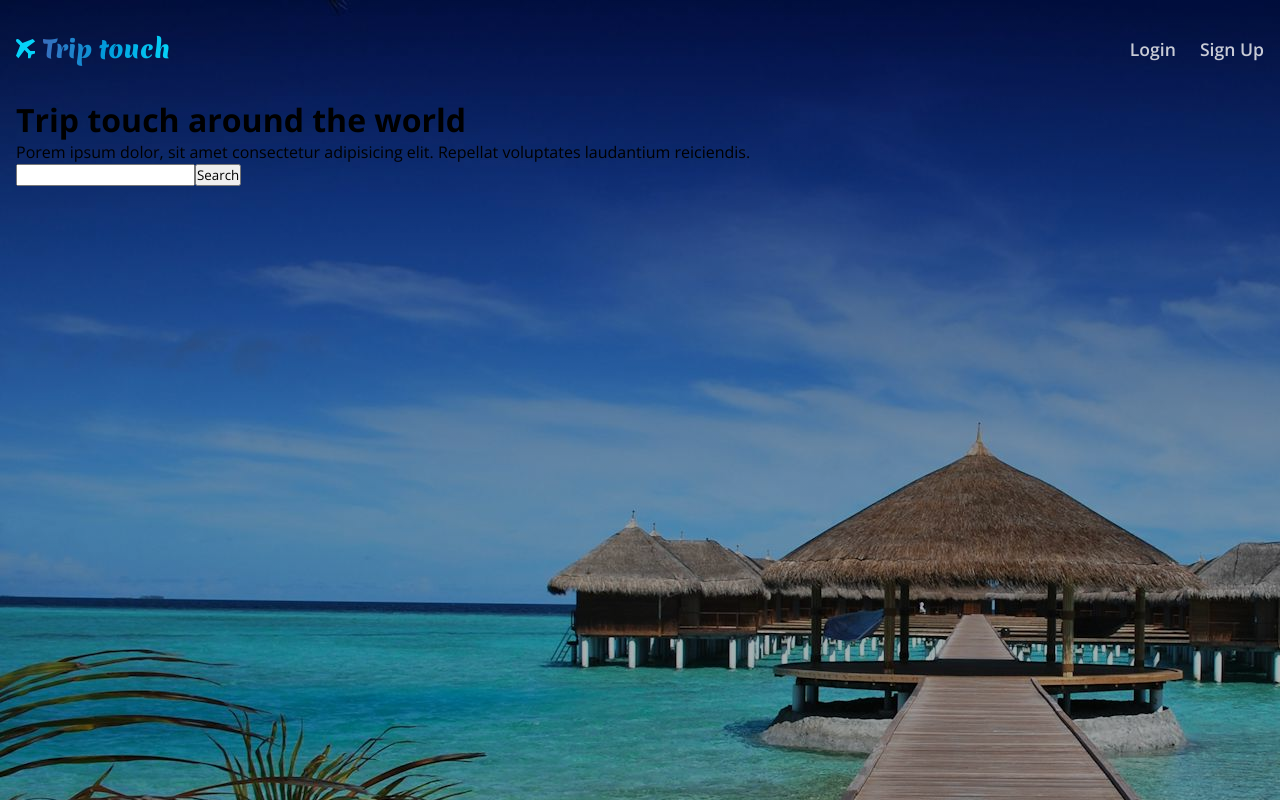
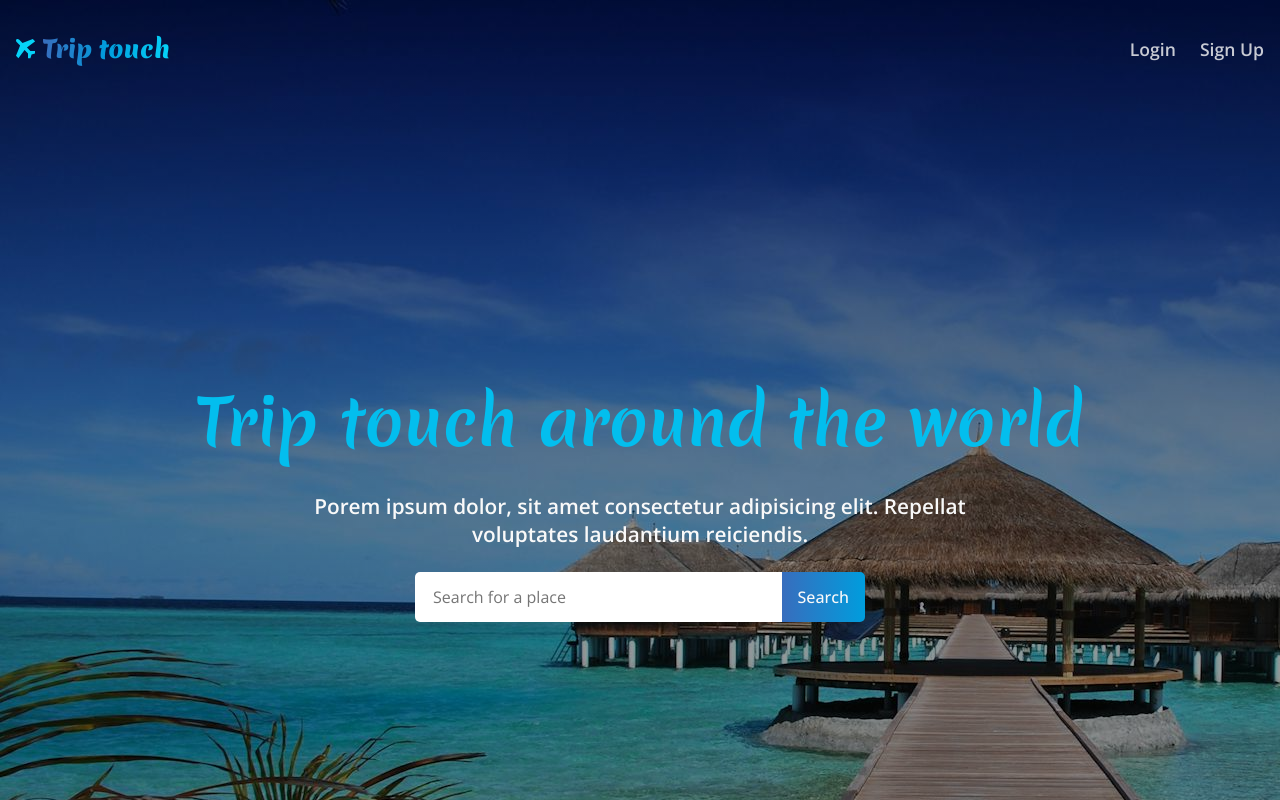
Before and after one commit to adrjmiranda/trip-touch, a React (Vite) app: page / in a window 1280 px wide. Shown: the top 800 px of the page. Built offline with nearby package versions, Linux system fonts and the light colour scheme.

Commit message:
chore: added header

```diff
--- a/src/components/header/index.tsx
+++ b/src/components/header/index.tsx
@@ -15,7 +15,7 @@ const Header: FunctionComponent = (): ReactNode => {
 		<Style.Container
 			style={{
 				backgroundImage:
-					'linear-gradient(rgba(0, 0, 0, 0.3), rgba(0, 0, 0, 0.3)), url(' +
+					'linear-gradient(rgba(0, 0, 0, 0.4), rgba(0, 0, 0, 0.4)), url(' +
 					MainBg +
 					')',
 			}}
@@ -29,7 +29,11 @@ const Header: FunctionComponent = (): ReactNode => {
 						voluptates laudantium reiciendis.
 					</p>
 					<form action='#'>
-						<input type='search' name='search' />
+						<input
+							type='search'
+							name='search'
+							placeholder='Search for a place'
+						/>
 						<button type='submit'>Search</button>
 					</form>
 				</Style.Content>
--- a/src/components/header/style.ts
+++ b/src/components/header/style.ts
@@ -1,8 +1,76 @@
 import styled from 'styled-components';
+
+// Keyframes
+import { toggleTextColor } from '../../style/Keyframes';
 
 export const Container = styled.div`
 	min-height: 100vh;
-
 `;
 
-export const Content = styled.div``;
+export const Content = styled.div`
+	height: 100vh;
+	display: flex;
+	justify-content: center;
+	align-items: center;
+	flex-direction: column;
+	text-align: center;
+	gap: 1.5rem;
+	color: ${(props) => props.theme.color.neutralWhite};
+
+	h1 {
+		font-family: ${(props) => props.theme.fontFamily.merienda};
+		font-size: 4rem;
+		animation: ${toggleTextColor} 10s infinite;
+	}
+
+	p {
+		font-size: 1.3rem;
+		font-weight: ${(props) => props.theme.fontWeight.fwMedium};
+		max-width: 720px;
+	}
+
+	form {
+		display: flex;
+		min-width: 450px;
+
+		input {
+			font-size: 1rem;
+			flex: 1;
+			border: ${(props) => props.theme.borderWidht.bwMedium} solid transparent;
+			outline: none;
+			padding: 0.5rem 1rem;
+			border-top-left-radius: ${(props) => props.theme.borderRadius.brMedium};
+			border-bottom-left-radius: ${(props) =>
+				props.theme.borderRadius.brMedium};
+
+			&::placeholder {
+				font-size: 1rem;
+			}
+
+			&:focus {
+				border-color: ${(props) => props.theme.color.royalBlue};
+			}
+		}
+
+		button {
+			border: none;
+			border-top-right-radius: ${(props) => props.theme.borderRadius.brMedium};
+			border-bottom-right-radius: ${(props) =>
+				props.theme.borderRadius.brMedium};
+			background-image: linear-gradient(
+				to right,
+				${(props) => props.theme.color.royalBlue},
+				${(props) => props.theme.color.deepOceanBlue}
+			);
+			color: inherit;
+			font-weight: ${(props) => props.theme.fontWeight.fwNormal};
+			height: 50px;
+			padding: 1rem;
+			display: flex;
+			justify-content: center;
+			align-items: center;
+			font-size: 1rem;
+			cursor: pointer;
+		}
+	}
+`;
--- a/src/style/Keyframes.ts
+++ b/src/style/Keyframes.ts
@@ -0,0 +1,24 @@
+import { keyframes } from 'styled-components';
+
+const colors = {
+	deepOceanBlue: '#009ddd',
+	skyBlue: '#05d3f8',
+};
+
+export const toggleTextColor = keyframes`
+  0% {
+    color: ${colors.skyBlue};
+  }
+  25% {
+    color: ${colors.deepOceanBlue};
+  }
+  50% {
+    color: ${colors.skyBlue};
+  }
+  75% {
+    color: ${colors.deepOceanBlue};
+  }
+  100% {
+    color: ${colors.skyBlue};
+  }
+`;
```
Also changed, not shown: 1 other file (tests, documents, lock files or other folders).
